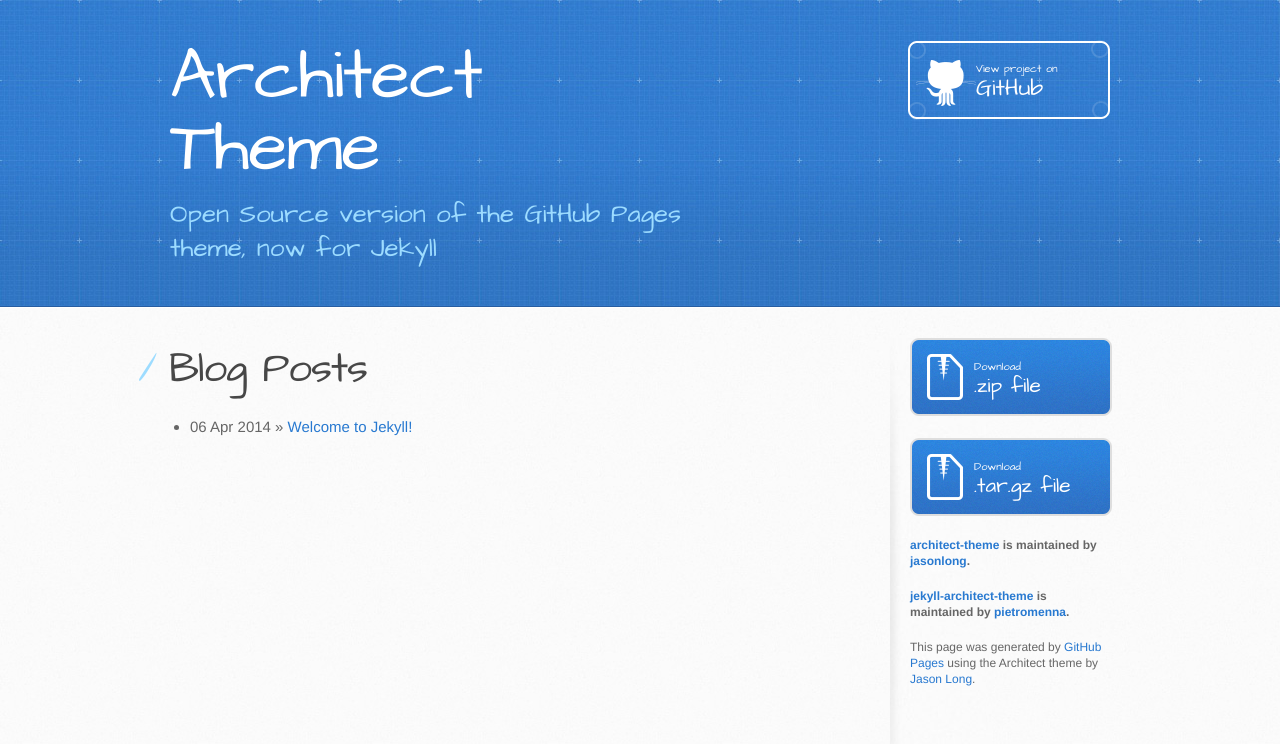
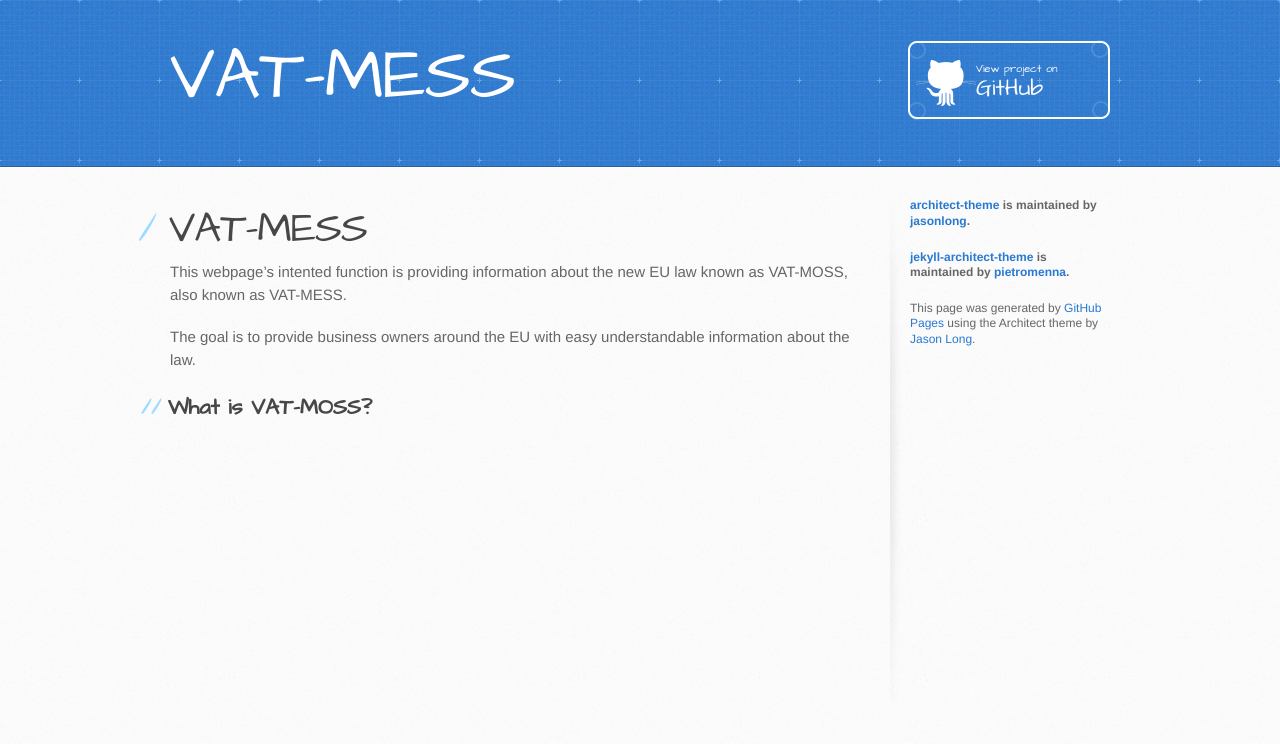
Before and after one commit to MMS-Projects/vat-mess.eu, a Jekyll site: the page built from index.html, in a window 1280 px wide. Shown: the top 744 px of the page. Built offline with Jekyll 4.4.1, drawn with Linux system fonts in a browser that asks for light colours; Markdown is read by kramdown in place of the engine named in the settings.

Commit message:
Update name and edit previous content

```diff
--- a/_config.yml
+++ b/_config.yml
@@ -1,2 +1,6 @@
-name: Architect Theme
+name: VAT-MESS
 markdown: redcarpet
+defaults:
+  -
+    values:
+      layout: "default"
--- a/_layouts/default.html
+++ b/_layouts/default.html
@@ -14,13 +14,22 @@
     <![endif]-->
 
     <title> {{ page.title }} </title>
+<script>
+  (function(i,s,o,g,r,a,m){i['GoogleAnalyticsObject']=r;i[r]=i[r]||function(){
+  (i[r].q=i[r].q||[]).push(arguments)},i[r].l=1*new Date();a=s.createElement(o),
+  m=s.getElementsByTagName(o)[0];a.async=1;a.src=g;m.parentNode.insertBefore(a,m)
+  })(window,document,'script','//www.google-analytics.com/analytics.js','ga');
+
+  ga('create', 'UA-58220279-1', 'auto');
+  ga('send', 'pageview');
+
+</script>
   </head>
 
   <body>
     <header>
       <div class="inner">
         <h1> {{ site.name }} </h1>
-        <h2>Open Source version of the GitHub Pages theme, now for Jekyll</h2>
         <a href="https://github.com/pietromenna/jekyll-architect-theme" class="button"><small>View project on</small> GitHub</a>
       </div>
     </header>
@@ -29,20 +38,11 @@
       <div class="inner clearfix">
         <section id="main-content">
 
-          {{ content }}
+          {{ content | markdownify }}
 
         </section>
 
         <aside id="sidebar">
-          <a href="https://github.com/pietromenna/jekyll-architect-theme/archive/master.zip" class="button">
-            <small>Download</small>
-            .zip file
-          </a>
-          <a href="https://github.com/pietromenna/jekyll-architect-theme/archive/master.tar.gz" class="button">
-            <small>Download</small>
-            .tar.gz file
-          </a>
-
           <p class="repo-owner"><a href="https://github.com/jasonlong/architect-theme">architect-theme</a> is maintained by <a href="https://github.com/jasonlong">jasonlong</a>.</p>
 
           <p class="repo-owner"><a href="https://github.com/pietromenna/jekyll-architect-theme">jekyll-architect-theme</a> is maintained by <a href="https://github.com/pietromenna">pietromenna</a>.</p>
--- a/index.html
+++ b/index.html
@@ -1,13 +1,12 @@
 ---
 layout: default
-title: Architect Theme by Jason Long
+title: VAT-MESS
 ---
 
-<div id="home">
-  <h1>Blog Posts</h1>
-  <ul class="posts">
-    {% for post in site.posts %}
-      <li><span>{{ post.date | date_to_string }}</span> &raquo; <a href="{{ post.url }}">{{ post.title }}</a></li>
-    {% endfor %}
-  </ul>
-</div>
+# VAT-MESS
+
+This webpage's intented function is providing information about the new EU law known as VAT-MOSS, also known as VAT-MESS.
+
+The goal is to provide business owners around the EU with easy understandable information about the law.
+
+## What is VAT-MOSS?
```
